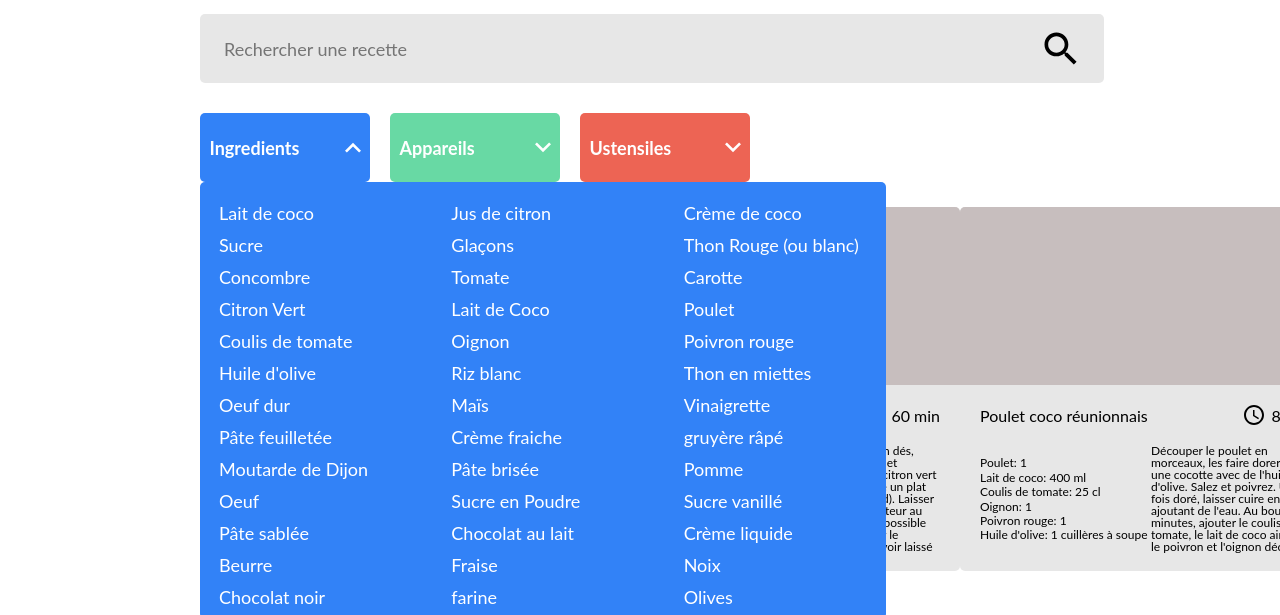
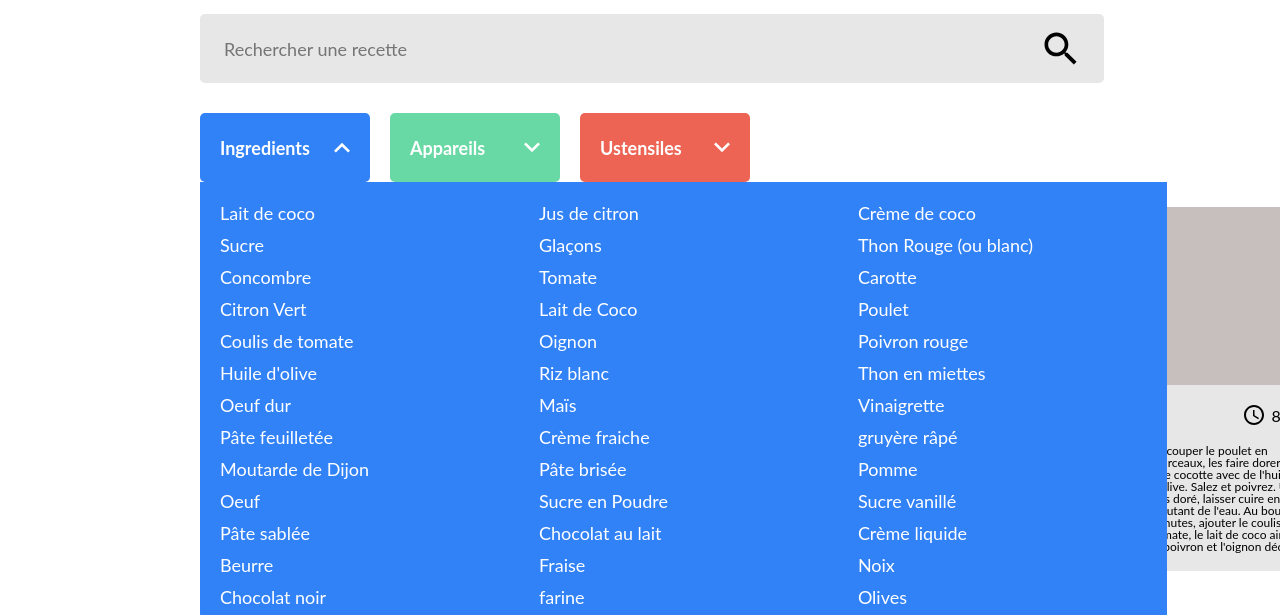
Before and after one commit to du8z/Les-Petits-Plats, a plain HTML site: page Htlm/index.html in a window 1280 px wide. Both pictures are taken after a click on the button "Ingredients". Shown: the part 139-754 px from the top of the page. Drawn offline with Linux system fonts and the light colour scheme.

Commit message:
Boutons de la navigation se s'ouvre correctement, pas de répétitions dans les listes

```diff
--- a/CSS/Buttons.css
+++ b/CSS/Buttons.css
@@ -11,7 +11,7 @@
      width: 170px;
      height: 69px;
      margin-right:20px;
-     padding: 0 5%;
+     padding: 20px;
      border: none;
      border-radius: 5px;
      color: white;
@@ -20,24 +20,30 @@
      font-size: 18px;
      line-height: 22px;
  }
+ .btnAfter {
+    padding: 20px;
+    border-radius: 5px 5px 0 0 ;
 
-.crossOnBtn{
+
+ }
+
+.crossOnBtn > svg {
     transform: rotate(180deg);
 
 }
 .testBTN{
-    display: block;
-    width: 667px;
-    height: 397px;
-    padding: 20px 0 20px 19px;
+    display: none;
+    overflow-y: auto;
+    max-height: 397px;
+    padding: 20px ;
     position: absolute;
-    display: grid;
     grid-template-columns: repeat(3, 1fr);
-    grid-template-rows: repeat(10, 1fr);
     grid-column-gap: 30px;
     grid-row-gap: 10px;
     color: white;
-    overflow: hidden;
     font-size: 18px;
-    border-radius: 5px;
+    border-radius: 0 0 5px 5px;
 }
+.displayGrid{
+    display: grid;
+}
--- a/Htlm/index.html
+++ b/Htlm/index.html
@@ -26,31 +26,31 @@
         </div>
         <div class="btnsOfNav">
             <div>
-            <button class="btn blue flexBetween">Ingredients
+            <button class="btn blue flexBetween" id="CrossOnBlue">Ingredients
                 <!-- <input type="text"> -->
-                <svg class="" id="CrossOnBlue" width="16" height="11" viewBox="0 0 16 11" fill="none" xmlns="http://www.w3.org/2000/svg">
+                <svg class=""  width="16" height="11" viewBox="0 0 16 11" fill="none" xmlns="http://www.w3.org/2000/svg">
                     <path d="M14.12 0.453369L8 6.56004L1.88 0.453369L0 2.33337L8 10.3334L16 2.33337L14.12 0.453369Z" fill="white"/>
                     </svg>
             </button>
-            <div class=" blue" id="BtnIngredient">
+            <div class=" blue testBTN" id="BtnIngredient">
             </div>
             </div>
             <div>
-            <button class="btn green flexBetween">Appareils
-                <svg class="" id="CrossOnGreen" width="16" height="11" viewBox="0 0 16 11" fill="none" xmlns="http://www.w3.org/2000/svg">
+            <button class="btn green flexBetween" id="CrossOnGreen">Appareils
+                <svg class=""  width="16" height="11" viewBox="0 0 16 11" fill="none" xmlns="http://www.w3.org/2000/svg">
                     <path d="M14.12 0.453369L8 6.56004L1.88 0.453369L0 2.33337L8 10.3334L16 2.33337L14.12 0.453369Z" fill="white"/>
                     </svg>
             </button>
-            <div class="green" id="BtnDevice">
+            <div class="green testBTN" id="BtnDevice">
             </div>
              </div>
              <div>
-            <button class="btn red flexBetween">Ustensiles
-                <svg class="" id="CrossOnRed" width="16" height="11" viewBox="0 0 16 11" fill="none" xmlns="http://www.w3.org/2000/svg">
+            <button class="btn red flexBetween" id="CrossOnRed">Ustensiles
+                <svg class=""  width="16" height="11" viewBox="0 0 16 11" fill="none" xmlns="http://www.w3.org/2000/svg">
                     <path d="M14.12 0.453369L8 6.56004L1.88 0.453369L0 2.33337L8 10.3334L16 2.33337L14.12 0.453369Z" fill="white"/>
                     </svg>
             </button>
-            <div class="red" id="BtnUstensils"></div>
+            <div class="red testBTN" id="BtnUstensils"></div>
             </div>
         </div>
     </nav>
--- a/JS/main.js
+++ b/JS/main.js
@@ -94,22 +94,30 @@ return unique;
 }
 
 function dropDown(){
+
     document.querySelector('.blue').addEventListener('click', ()=>{
+        const location = document.getElementById('BtnIngredient')
+        location.innerHTML = ""
         document.querySelector('#CrossOnBlue').classList.toggle('crossOnBtn')
-        document.querySelector('#BtnIngredient').classList.toggle('testBTN')
-        const location = document.getElementById('BtnIngredient')
-        DisplayList(GetIngredient(recipes ), location)
+        document.querySelector('#BtnIngredient').classList.toggle('displayGrid')
+        DisplayList(GetIngredient(recipes), location)
     })
+
     document.querySelector('.red').addEventListener('click', ()=>{
-        document.querySelector('#CrossOnRed').classList.toggle('crossOnBtn')
-        document.querySelector('#BtnUstensils').classList.toggle('testBTN')
-        const location = document.getElementById('BtnUstensils')
+        const location = document.querySelector('#BtnUstensils')
+        location.innerHTML = ""
+        const btnRed = document.querySelector('#CrossOnRed')
+        btnRed.classList.toggle('crossOnBtn')
+        btnRed.classList.toggle('btnAfter')
+        document.querySelector('#BtnUstensils').classList.toggle('displayGrid')
         DisplayList(GetUstensils(recipes), location)
     })
+
     document.querySelector('.green').addEventListener('click', ()=>{
+        const location = document.getElementById('BtnDevice')
+        location.innerHTML = ""
         document.querySelector('#CrossOnGreen').classList.toggle('crossOnBtn')
-        document.querySelector('#BtnDevice').classList.toggle('testBTN')
-        const location = document.getElementById('BtnDevice')
+        document.querySelector('#BtnDevice').classList.toggle('displayGrid')
         DisplayList(GetDevice(recipes), location)
     })
 }
--- a/JS/recipes.js
+++ b/JS/recipes.js
@@ -252,7 +252,7 @@ const recipes = [
         "time": 50,
         "description": "Etaler la pate dans les moules à tartelette. Faire cuire la pate 30 minutes. Découper le chocolat en morceau et le faire chauffer, y ajouter la crême liquide, ajouter le beurre et remuer jusqu'à avoir une pâte homogène. Verser la pate sur les tartelettes. Couper les fraises en 2 et les positionner sur ",
         "appliance":"Four",
-        "ustensils":["moule à tartelettes (6)", "casserolle"]
+        "ustensils":["moule à tartelettes", "casserolle"]
     }, {
         "id": 8,
         "name": "Brownie",
```
